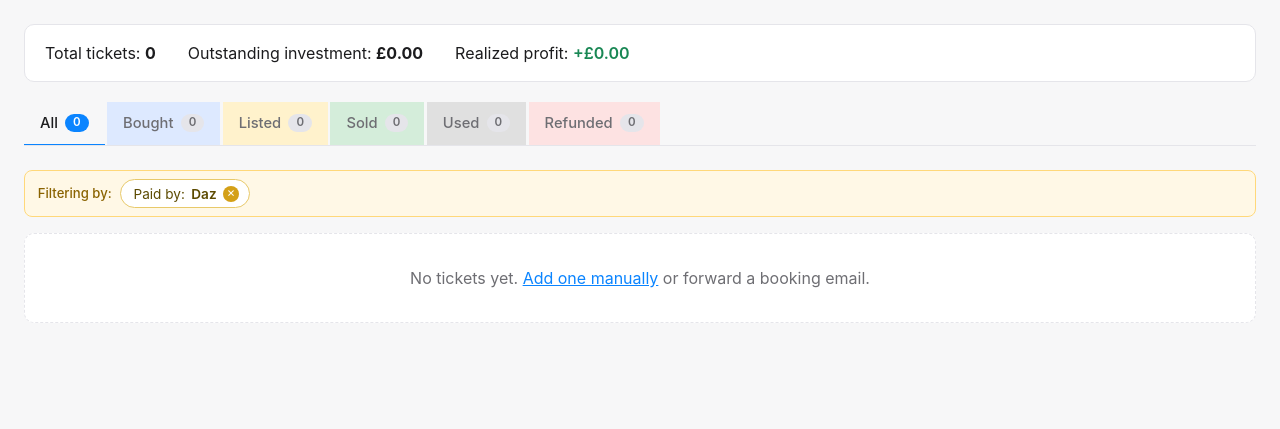
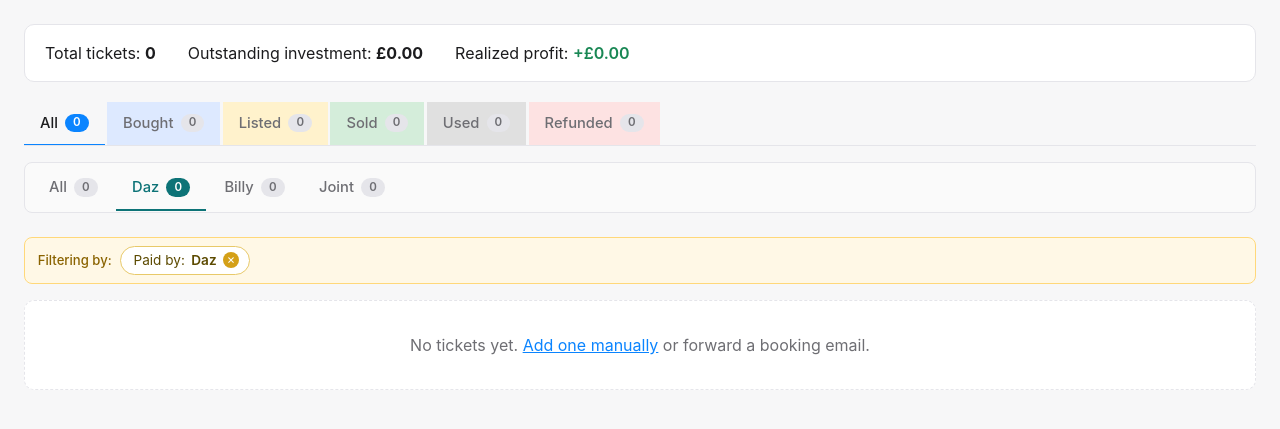
Before and after one commit to tommymctickets-alt/ticket-tracker, a FastAPI app: page /?paid_by=daz in a window 1280 px wide. Shown: the part 73-502 px from the top of the page. Run offline with FastAPI, Linux system fonts and the light colour scheme; the visitor is signed in with stand-in values (Sample User, id 1); data that the repository does not hold is empty.

Commit message:
Add files via upload

```diff
--- a/app/main.py
+++ b/app/main.py
@@ -239,24 +239,48 @@ def index(
     sort_col = SORT_COLUMNS[sort]
     sort_expr = sort_col.desc().nullslast() if order == "desc" else sort_col.asc().nullsfirst()
 
-    # Apply column filters
-    q = db.query(Ticket)
+    # Apply column filters in stages so we can compute "what-if" counts for each tab row.
+    # Stage 1: platform + type filters (always applied)
+    q_base = db.query(Ticket)
     if platform:
-        q = q.filter(Ticket.purchase_platform == platform.lower())
+        q_base = q_base.filter(Ticket.purchase_platform == platform.lower())
     if ticket_type:
-        q = q.filter(Ticket.ticket_type == ticket_type.lower())
+        q_base = q_base.filter(Ticket.ticket_type == ticket_type.lower())
+    base_tickets = q_base.order_by(sort_expr, Ticket.id.desc()).all()
+
+    # Stage 2a: + paid_by filter -> used for status tab counts (status filter NOT applied)
     if paid_by:
-        q = q.filter(Ticket.paid_by == paid_by.lower())
-    q = q.order_by(sort_expr, Ticket.id.desc())
-    all_tickets = q.all()
+        paidby_filtered = [t for t in base_tickets if t.paid_by == paid_by.lower()]
+    else:
+        paidby_filtered = base_tickets
 
-    # Counts per status (reflect current platform/type filters)
+    # Stage 2b: + status filter -> used for paid_by tab counts (paid_by filter NOT applied)
+    if status in STATUS_ORDER:
+        status_filtered = [t for t in base_tickets if t.status == status]
+    elif pending_delivery:
+        status_filtered = [t for t in base_tickets if t.status == "sold" and not t.delivered]
+    else:
+        status_filtered = base_tickets
+
+    # All visible tickets: both filters applied
+    all_tickets = paidby_filtered  # status filter is applied later when building groups
+
+    # Status counts (for status tab row): reflect paid_by + platform/type filters
     counts = {s: 0 for s in STATUS_ORDER}
-    for t in all_tickets:
+    for t in paidby_filtered:
         if t.status in counts:
             counts[t.status] += 1
+    status_all_count = len(paidby_filtered)
 
-    pending_count = sum(1 for t in all_tickets if t.status == "sold" and not t.delivered)
+    # Paid-by counts (for paid_by tab row): reflect status + platform/type filters
+    paid_by_counts = {
+        "daz": sum(1 for t in status_filtered if t.paid_by == "daz"),
+        "billy": sum(1 for t in status_filtered if t.paid_by == "billy"),
+        "joint": sum(1 for t in status_filtered if t.paid_by == "joint"),
+    }
+    paid_by_all_count = len(status_filtered)
+
+    pending_count = sum(1 for t in paidby_filtered if t.status == "sold" and not t.delivered)
 
     # Decide which groups to render
     if pending_delivery:
@@ -327,6 +351,13 @@ def index(
     for s in STATUS_ORDER:
         tab_urls[s] = _filter_url(current_params, status=s, pending_delivery=None)
 
+    paid_by_tab_urls = {
+        "all": _filter_url(current_params, paid_by=None),
+        "daz": _filter_url(current_params, paid_by="daz"),
+        "billy": _filter_url(current_params, paid_by="billy"),
+        "joint": _filter_url(current_params, paid_by="joint"),
+    }
+
     remove_filter_urls = {
         "platform": _filter_url(current_params, platform=None),
         "ticket_type": _filter_url(current_params, ticket_type=None),
@@ -345,6 +376,7 @@ def index(
         "index.html", request,
         groups=groups,
         counts=counts,
+        status_all_count=status_all_count,
         current_filter=status,
         pending_view=bool(pending_delivery),
         summary=summary,
@@ -353,6 +385,9 @@ def index(
         current_order=order,
         sort_urls=sort_urls,
         tab_urls=tab_urls,
+        paid_by_tab_urls=paid_by_tab_urls,
+        paid_by_counts=paid_by_counts,
+        paid_by_all_count=paid_by_all_count,
         active_platform=platform,
         active_ticket_type=ticket_type,
         active_paid_by=paid_by,
--- a/app/templates/edit.html
+++ b/app/templates/edit.html
@@ -58,6 +58,8 @@
             <label for="paid_by_daz">Daz</label>
             <input type="radio" name="paid_by" id="paid_by_billy" value="billy" {% if current_paid == 'billy' %}checked{% endif %}>
             <label for="paid_by_billy">Billy</label>
+            <input type="radio" name="paid_by" id="paid_by_joint" value="joint" {% if current_paid == 'joint' %}checked{% endif %}>
+            <label for="paid_by_joint">Joint</label>
         </div>
     </label>
 
--- a/app/templates/index.html
+++ b/app/templates/index.html
@@ -24,7 +24,7 @@
 
 <nav class="tabs">
     <a href="{{ tab_urls.all }}" class="tab {% if not current_filter and not pending_view %}active{% endif %}">
-        All <span class="tab-count">{{ summary.total_tickets }}</span>
+        All <span class="tab-count">{{ status_all_count }}</span>
     </a>
     {% if 'pending_delivery' in tab_urls %}
         <a href="{{ tab_urls.pending_delivery }}" class="tab tab-pending {% if pending_view %}active{% endif %}">
@@ -36,6 +36,21 @@
             {{ s|capitalize }} <span class="tab-count">{{ counts[s] }}</span>
         </a>
     {% endfor %}
+</nav>
+
+<nav class="tabs tabs-paid-by">
+    <a href="{{ paid_by_tab_urls.all }}" class="tab {% if not active_paid_by %}active{% endif %}">
+        All <span class="tab-count">{{ paid_by_all_count }}</span>
+    </a>
+    <a href="{{ paid_by_tab_urls.daz }}" class="tab tab-paid-daz {% if active_paid_by == 'daz' %}active{% endif %}">
+        Daz <span class="tab-count">{{ paid_by_counts.daz }}</span>
+    </a>
+    <a href="{{ paid_by_tab_urls.billy }}" class="tab tab-paid-billy {% if active_paid_by == 'billy' %}active{% endif %}">
+        Billy <span class="tab-count">{{ paid_by_counts.billy }}</span>
+    </a>
+    <a href="{{ paid_by_tab_urls.joint }}" class="tab tab-paid-joint {% if active_paid_by == 'joint' %}active{% endif %}">
+        Joint <span class="tab-count">{{ paid_by_counts.joint }}</span>
+    </a>
 </nav>
 
 {% if active_platform or active_ticket_type or active_paid_by %}
--- a/static/style.css
+++ b/static/style.css
@@ -548,6 +548,50 @@ tr.row-pending:hover td { background: #fff8e6; }
     color: white;
     border-color: #b35900;
 }
+.cell-filter.paid-joint {
+    background: #fce4ec;
+    color: #c2185b;
+}
+.cell-filter.paid-joint.active {
+    background: #c2185b;
+    color: white;
+    border-color: #c2185b;
+}
+
+/* Second tab row for "Paid by" — slightly tinted background to distinguish from status row */
+.tabs.tabs-paid-by {
+    margin-top: -0.5rem;
+    margin-bottom: 1.5rem;
+    background: #fafafa;
+    border: 1px solid var(--border);
+    border-radius: 8px;
+    padding: 0.15rem 0.5rem;
+    overflow-x: auto;
+}
+.tab.tab-paid-daz.active {
+    color: #0d7377;
+    border-bottom-color: #0d7377;
+}
+.tab.tab-paid-daz.active .tab-count {
+    background: #0d7377;
+    color: white;
+}
+.tab.tab-paid-billy.active {
+    color: #b35900;
+    border-bottom-color: #b35900;
+}
+.tab.tab-paid-billy.active .tab-count {
+    background: #b35900;
+    color: white;
+}
+.tab.tab-paid-joint.active {
+    color: #c2185b;
+    border-bottom-color: #c2185b;
+}
+.tab.tab-paid-joint.active .tab-count {
+    background: #c2185b;
+    color: white;
+}
 
 /* Segmented control for "Paid by" toggle in edit form */
 .segmented {
```
